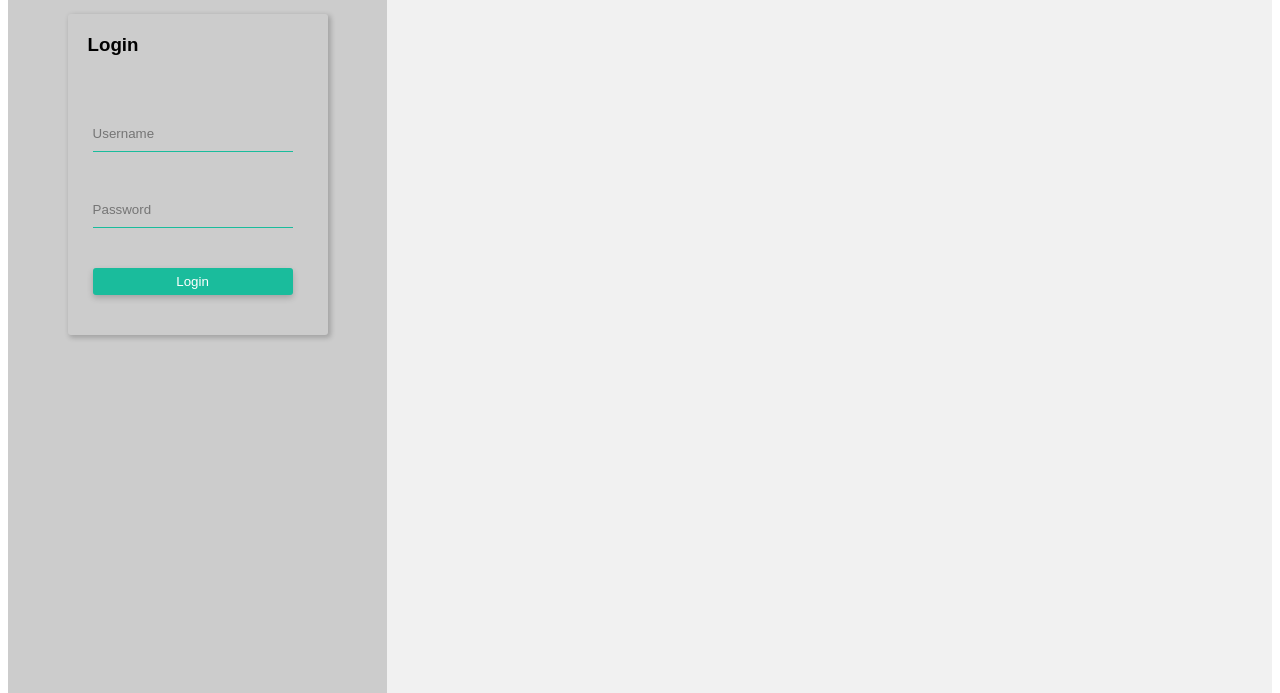
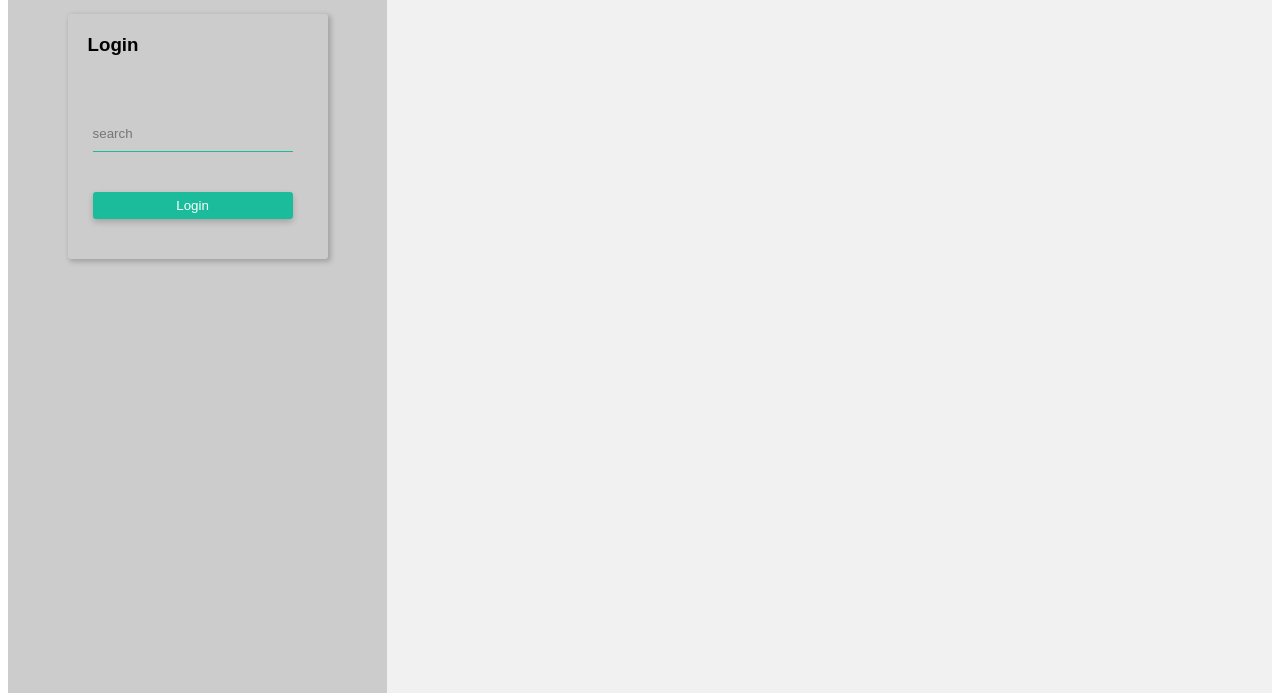
Before and after one commit to KhanhNM1999/ATNCompany0704, a PHP site: page / in a window 1280 px wide. Shown: the part 387-1080 px from the top of the page. Run offline with PHP 8.4, Linux system fonts and the light colour scheme; data that the repository does not hold is empty; some libraries are stand-ins or nearby versions.

Commit message:
Update index.php

```diff
--- a/index.php
+++ b/index.php
@@ -149,8 +149,7 @@ table, th, td {
   <nav style=" height: 800px">
     <form action="login.php" method="POST">
       <h1>Login</h1>
-      <input placeholder="Username" type="text" name ="username" required="">
-      <input placeholder="Password" type="password" name = "password" required="">
+      <input placeholder="search" type="text" name ="Search" required="">
       <button> Login</button>
     </form>
   </nav>
```
